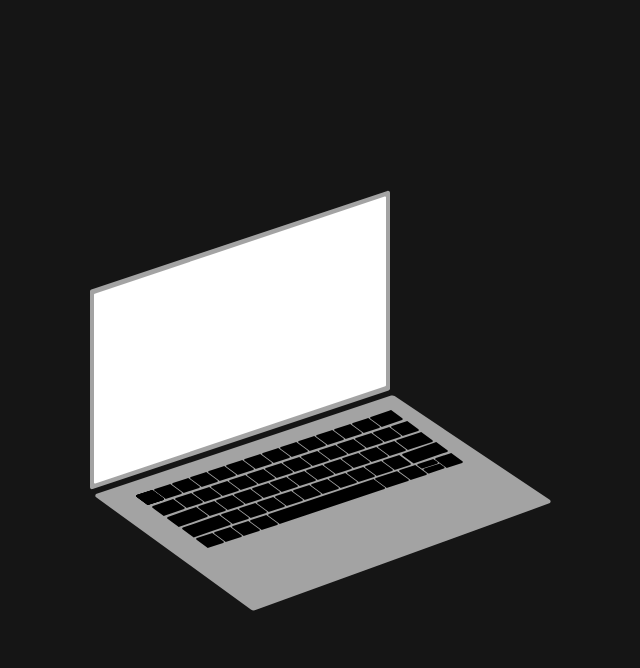
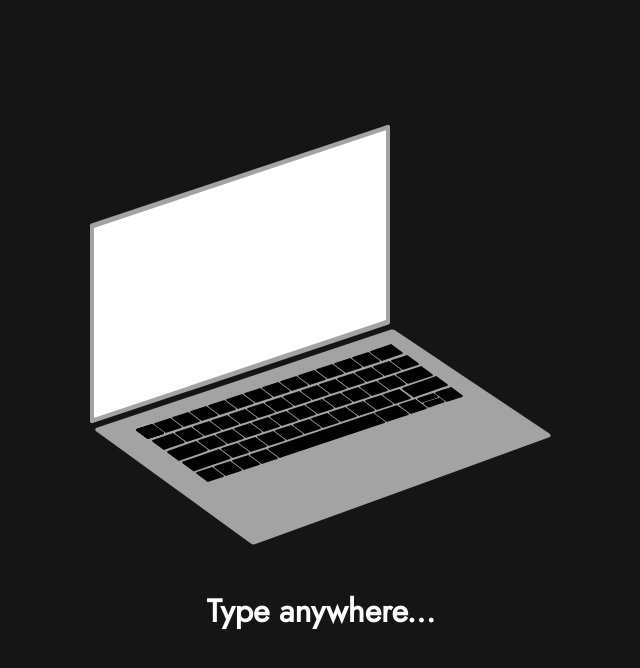
Before and after one commit to ryqndev/computer-web-component, a plain HTML site: page index.html in a window 1280 px wide. Shown: the whole page, without its empty margins (319-959 px from the left). Drawn offline with Linux system fonts and the light colour scheme.

Commit message:
Added text

```diff
--- a/index.html
+++ b/index.html
@@ -4,7 +4,8 @@
         <meta charset="UTF-8">
         <meta http-equiv="X-UA-Compatible" content="IE=edge">
         <meta name="viewport" content="width=device-width, initial-scale=1.0">
-        <title>Document</title>
+        <title>Computer</title>
+        <link href="https://fonts.googleapis.com/css2?family=Jost&display=swap" rel="stylesheet">
         <script src="./script.js"></script>
         <script src="./laptopWebComponent.js"></script>
         <link rel="stylesheet" type="text/css" href="./styles.css" />
@@ -14,5 +15,6 @@
         <object type="image/svg+xml" data="./laptop.svg" id="laptop">
             <img src="./laptop.svg" />
         </object>
+        <h4>Type anywhere...</h4>
     </body>
 </html>
--- a/styles.css
+++ b/styles.css
@@ -6,4 +6,14 @@ body {
     display: grid;
     place-content: center;
     margin: 0;
+    font-family: 'Jost', sans-serif;
 }
+object {
+    max-width: calc(100vw - 40px);
+    max-height: calc(100vh - 100px);
+}
+h4 {
+    text-align: center;
+    color: white;
+    font-size: 2em;
+}
```
